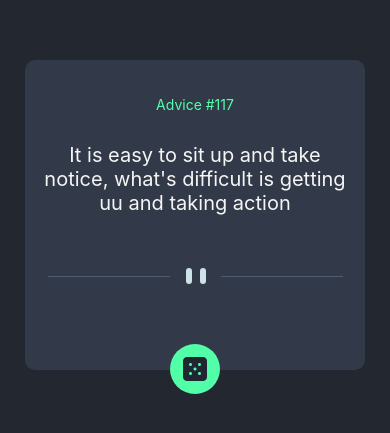
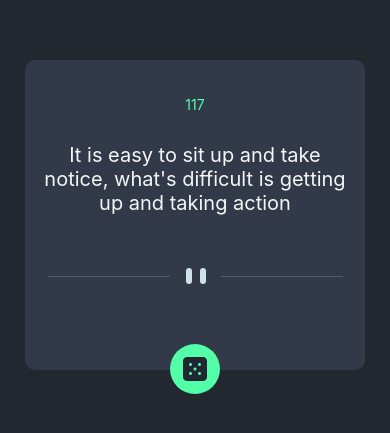
Before and after one commit to agam95/quote-generator-app-reactNative, a React Native app: screen / in a window 390 px wide. Shown: the part 207-640 px from the top of the page. Built offline with nearby package versions, Linux system fonts and the light colour scheme.

Commit message:
API data resolved

```diff
--- a/App.js
+++ b/App.js
@@ -1,5 +1,5 @@
 import { StatusBar } from "expo-status-bar";
-import react from "react";
+import react, { useState } from "react";
 import { StyleSheet, Text, View, Image } from "react-native";
 
 import Boxes from "./src/Boxes";
--- a/package.json
+++ b/package.json
@@ -12,8 +12,8 @@
   "dependencies": {
     "expo": "~45.0.0",
     "expo-status-bar": "~1.3.0",
-    "react": "17.0.2",
-    "react-dom": "17.0.2",
+    "react": "^18.2.0",
+    "react-dom": "^18.2.0",
     "react-native": "0.68.2",
     "react-native-web": "0.17.7"
   },
--- a/src/Boxes.js
+++ b/src/Boxes.js
@@ -1,29 +1,35 @@
 import { StatusBar } from "expo-status-bar";
-import react from "react";
-import { StyleSheet, Text, View, Image } from "react-native";
+import react, { useState, useEffect } from "react";
+import { StyleSheet, Text, View } from "react-native";
 
 import Dice from "./Dice";
 import PatternDivider from "./PatternDivider";
 
-export function test() {
-  console.log("hi");
-}
+const Boxes = () => {
+  const [apiText, setApiText] = useState(
+    "It is easy to sit up and take notice, what's difficult is getting up and taking action"
+  );
+  const [apiAdvice, setApiAdvice] = useState("117");
 
-export default class Boxes extends react.Component {
-  render() {
-    return (
-      <View style={styles.box}>
-        <Text style={styles.header}>Advice #117</Text>
-        <Text style={styles.advice}>
-          It is easy to sit up and take notice, what's difficult is getting uu
-          and taking action
-        </Text>
-        <PatternDivider />
-        <Dice />
-      </View>
-    );
+  function button() {
+    async function getUrl() {
+      const url = "https://api.adviceslip.com/advice";
+      const response = await fetch(url);
+      const data = await response.json();
+      setApiText(data.slip.advice);
+      setApiAdvice(data.slip.id);
+    }
+    getUrl();
   }
-}
+  return (
+    <View style={styles.box}>
+      <Text style={styles.header}>{apiAdvice}</Text>
+      <Text style={styles.advice}>{apiText}</Text>
+      <PatternDivider />
+      <Dice button={button} />
+    </View>
+  );
+};
 
 const styles = StyleSheet.create({
   box: {
@@ -50,3 +56,5 @@ const styles = StyleSheet.create({
     height: "125px",
   },
 });
+
+export default Boxes;
--- a/src/Dice.js
+++ b/src/Dice.js
@@ -1,21 +1,14 @@
 import { StatusBar } from "expo-status-bar";
-import react from "react";
+import react, { useState } from "react";
 import { StyleSheet, Text, View, Image, Pressable } from "react-native";
 
-import { test } from "./Boxes";
-
-export default class Dice extends react.Component {
-  render() {
-    return (
-      <Pressable style={styles.circle} onPress={test}>
-        <Image
-          source={require("../assets/icon-dice.png")}
-          style={styles.dice}
-        />
-      </Pressable>
-    );
-  }
-}
+const Dice = ({ button }) => {
+  return (
+    <Pressable style={styles.circle} onPress={button}>
+      <Image source={require("../assets/icon-dice.png")} style={styles.dice} />
+    </Pressable>
+  );
+};
 
 const styles = StyleSheet.create({
   circle: {
@@ -36,3 +29,5 @@ const styles = StyleSheet.create({
     height: "24px",
   },
 });
+
+export default Dice;
```
Also changed, not shown: 2 other files (tests, documents, lock files or other folders).
